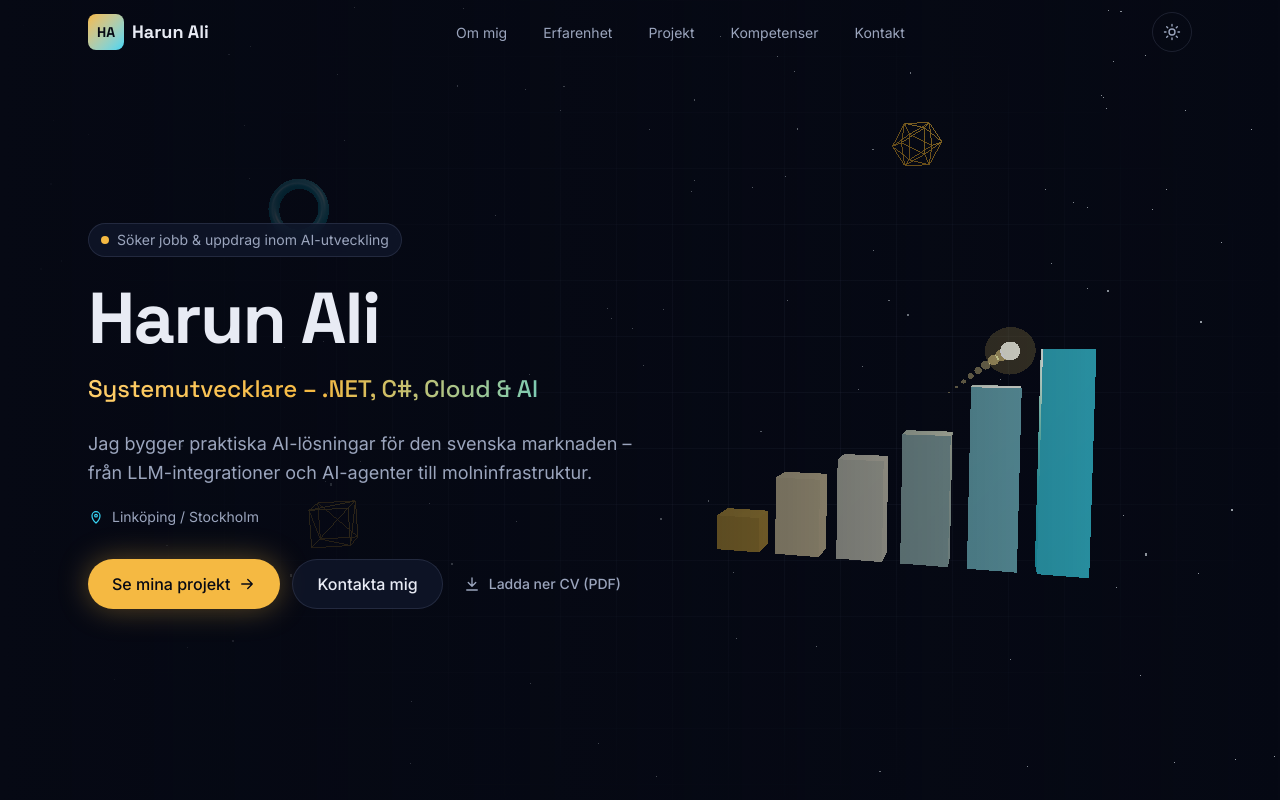
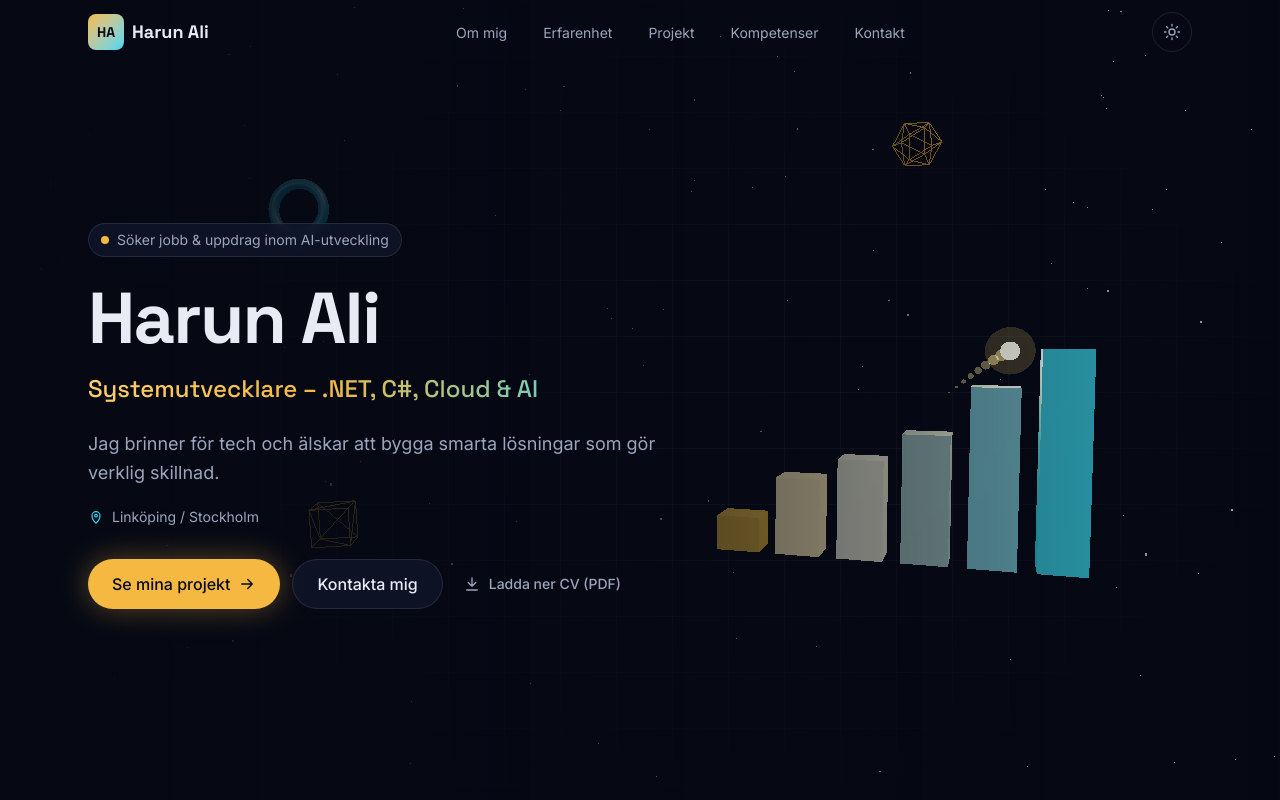
Before and after one commit to Harunsystemdeveloper/portfolio, a Next.js app: page / in a window 1280 px wide. Shown: the top 800 px of the page. Built offline with nearby package versions, Linux system fonts and the light colour scheme.

Commit message:
Bytt pitchen i hero mot profiltexten från CV:t

```diff
--- a/src/data/content.ts
+++ b/src/data/content.ts
@@ -17,8 +17,7 @@ export const site = {
 export const person = {
   name: "Harun Ali",
   title: "Systemutvecklare – .NET, C#, Cloud & AI",
-  pitch:
-    "Jag bygger praktiska AI-lösningar för den svenska marknaden – från LLM-integrationer och AI-agenter till molninfrastruktur.",
+  pitch: "Jag brinner för tech och älskar att bygga smarta lösningar som gör verklig skillnad.",
   location: "Linköping / Stockholm",
   // Lägg din CV-fil i /public/cv.pdf
   cvUrl: "/cv.pdf",
```
